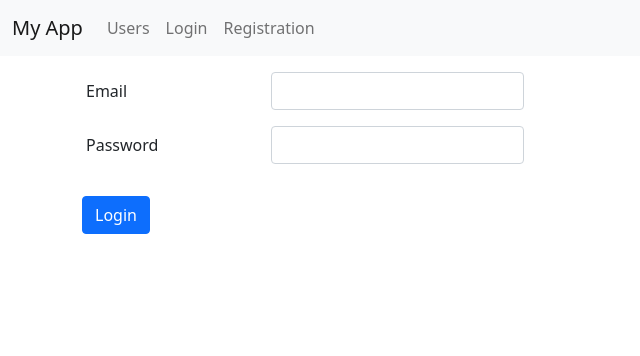
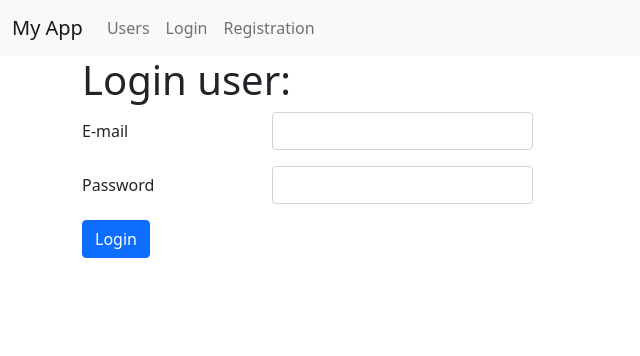
Before and after one commit to finger-to-the-sky/flask_project, a Flask app: template blog/templates/auth/login.html in a window 1280 px wide. Shown: the top 356 px of the page, without its empty margins (0-640 px from the left). Run offline with Flask 3, Linux system fonts and the light colour scheme; the template is opened without the code that fills it: values that come from a table or form of the project are taken from there, others are empty; some libraries are stand-ins or nearby versions.

Commit message:
add authorization forms and connect wtf in login template(have error jinja2.exceptions.UndefinedError: 'form' is undefined)

```diff
--- a/blog/forms/users.py
+++ b/blog/forms/users.py
@@ -11,3 +11,9 @@ class UserRegisterForm(FlaskForm):
                               validators.EqualTo('confirm_password', message='Field must be equal to password!')])
     confirm_password = PasswordField("Confirm Password", [validators.DataRequired()])
     submit = SubmitField("Register")
+
+
+class UserAuthForm(FlaskForm):
+    email = StringField("E-mail", [validators.DataRequired(), validators.Email()])
+    password = PasswordField("Password", [validators.DataRequired()])
+    submit = SubmitField("Login")
--- a/blog/templates/auth/login.html
+++ b/blog/templates/auth/login.html
@@ -1,10 +1,14 @@
 {% extends 'base.html' %}
+{% from "macro/formhelpers.html" import render_field %}
 
 {% block title %}
-Login
+    Login page
 {% endblock %}
 
 {% block body %}
+    <div class="row">
+        <h1>Login user:</h1>
+    </div>
     <div class="row">
         <div class="col">
             {% with messages = get_flashed_messages() %}
@@ -16,23 +20,13 @@ Login
                     {% endfor %}
                 {% endif %}
             {% endwith %}
-            <form class="row g-3 mt-3" method="post" action="{{ url_for('auth.login') }}">
-                <input type="hidden" name="csrf_token" value="{{ csrf_token() }}">
-                <div class="mb-3 row">
-                    <label for="email" class="col-sm-2 col-form-label">Email</label>
-                    <div class="col-sm-3">
-                        <input type="text" class="form-control" id="email" name="email">
-                    </div>
-                </div>
-                <div class="mb-3 row">
-                    <label for="password" class="col-sm-2 col-form-label">Password</label>
-                    <div class="col-sm-3">
-                        <input type="password" class="form-control" id="password" name="password">
-                    </div>
-                </div>
-                <div class="col-auto">
-                    <button type="submit" class="btn btn-primary mb-3">Login</button>
-                </div>
+            <form method="POST" action="{{ url_for('auth.login') }}">
+                {{ form.csrf_token }}
+                {% for field in ['email', 'password'] %}
+                    {{ render_field(form[field]) }}
+                {% endfor %}
+
+                {{ form.submit(class="btn btn-primary mb-3") }}
             </form>
         </div>
     </div>
```
Also changed, not shown: blog/auth.py (+12 -19 lines).
